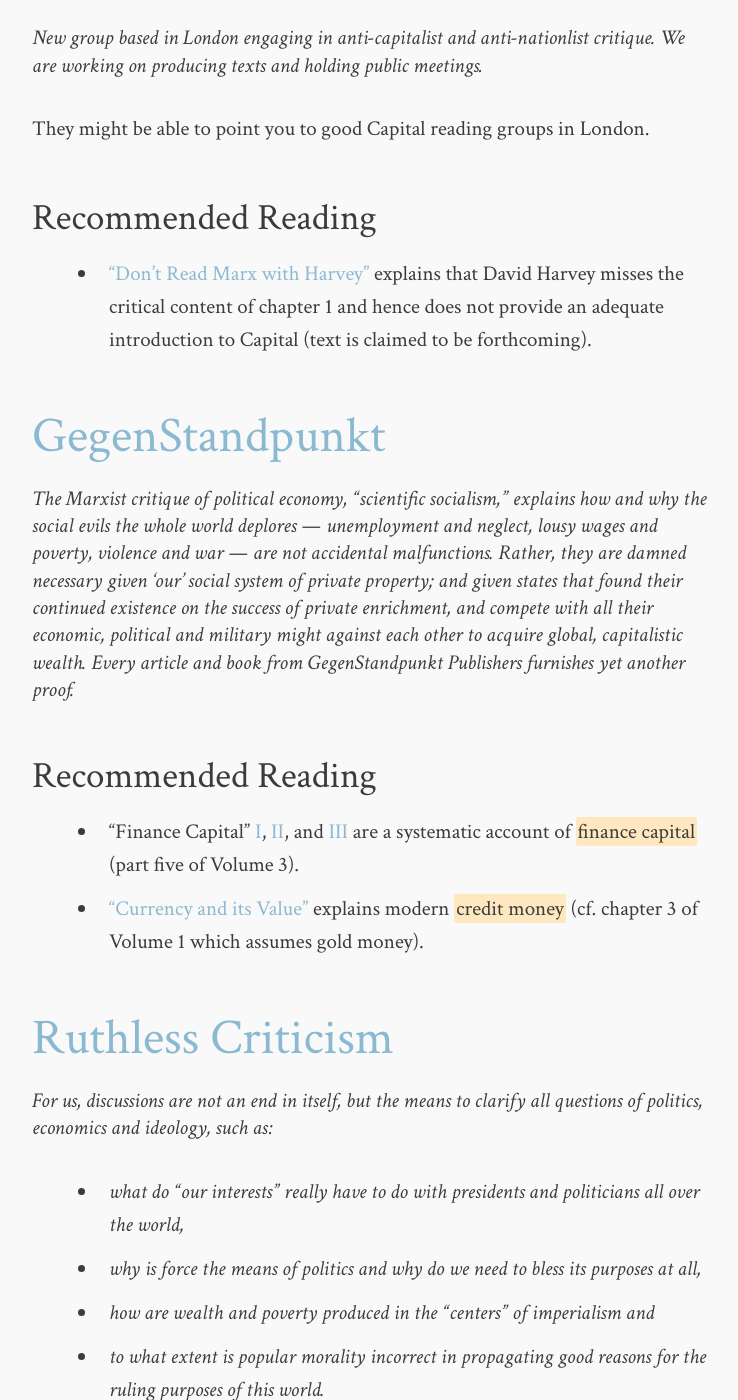
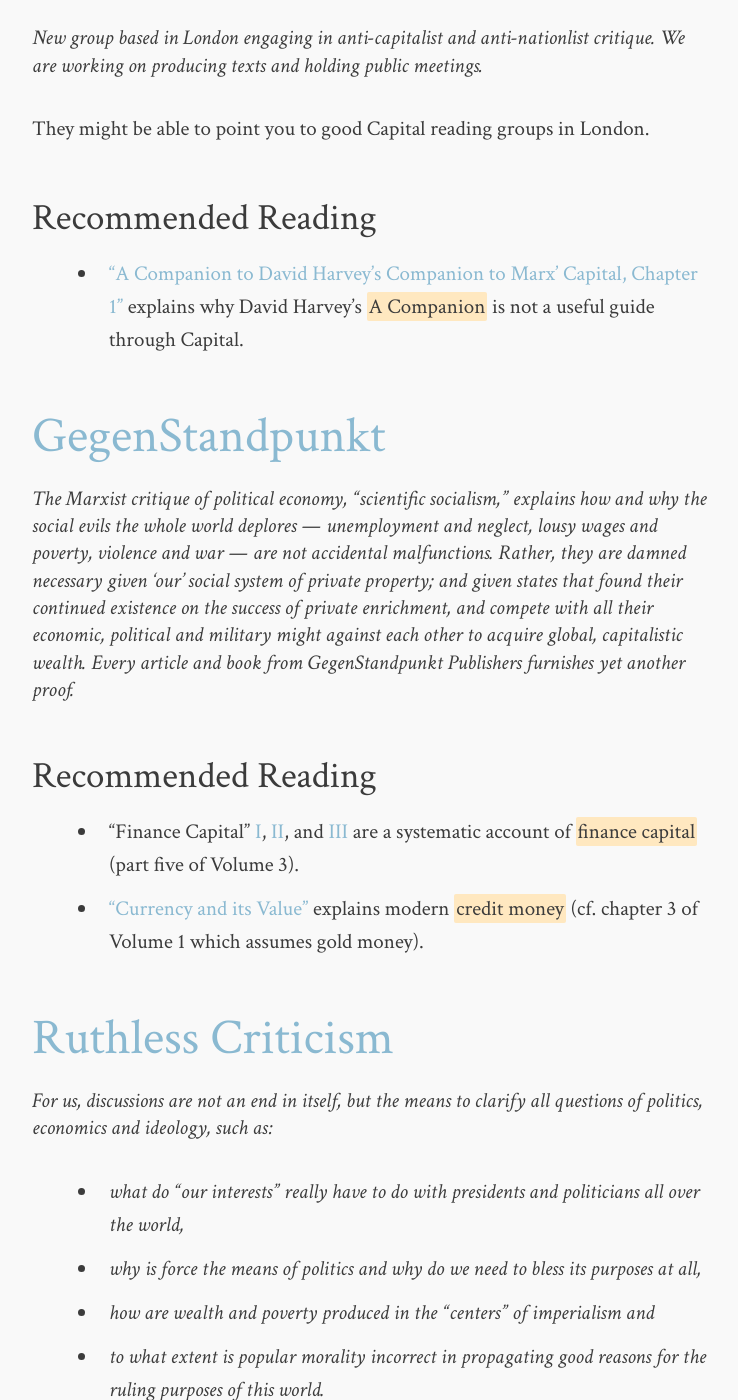
Before and after one commit to readingcapital/readingcapital.github.io, a Jekyll site: the page built from resources.md, in a window 1280 px wide and 1400 px high, scrolled down 1907 px. Shown: the whole window, without its empty margins (268-1006 px from the left). Built offline with Jekyll 4.4.1, drawn with Linux system fonts in a browser that asks for light colours; comment, search, counter and statistics services are not loaded; some of the changed text lies outside the part shown.

Commit message:
added link for Critisticuffs Harvey critique

```diff
--- a/resources.md
+++ b/resources.md
@@ -59,8 +59,8 @@
 
 ### Recommended Reading ###
 
-* ["Don't Read Marx with Harvey"](http://critisticuffs.org/events/dont-read-marx-with-harvey/)
-  explains that David Harvey misses the critical content of chapter&nbsp;1 and hence does not provide an adequate introduction to Capital (text is claimed to be forthcoming).
+* ["A Companion to David Harvey's Companion to Marx' Capital, Chapter 1"](http://critisticuffs.org/events/dont-read-marx-with-harvey/)
+  explains why David Harvey's *A Companion* is not a useful guide through Capital.
 
 ## [GegenStandpunkt](http://www.gegenstandpunkt.com/english/en_index.html) ##
 
```
Also changed, not shown: other parts of resources.md (+1 -1 lines), volume-1/index.md (+1 -0 lines), 1 other file.
